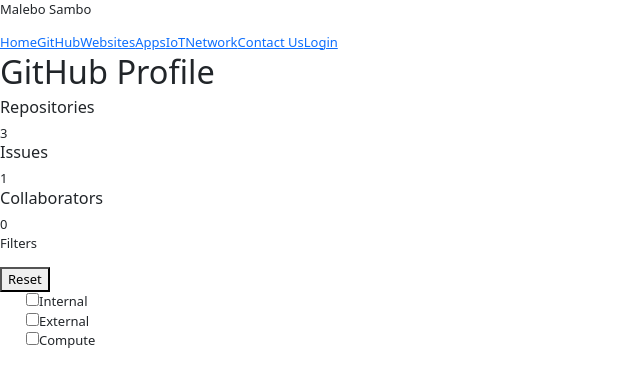
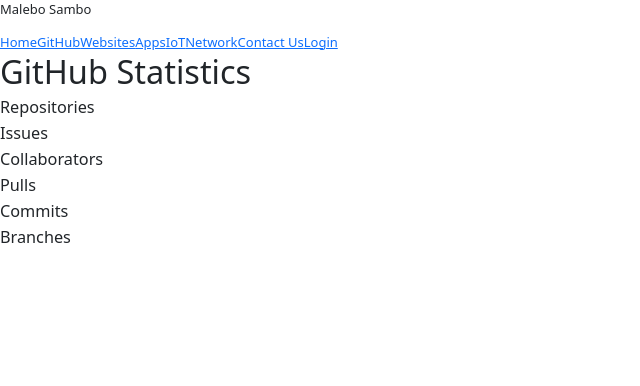
Before and after one commit to malebosambo/portfolio, a React (Create React App) app: page /github in a window 1280 px wide. Shown: the top 386 px of the page, without its empty margins (0-640 px from the left). Built offline with nearby package versions, Linux system fonts and the light colour scheme.

Commit message:
Update githubProfile.js

```diff
--- a/src/features/githubProfile.js
+++ b/src/features/githubProfile.js
@@ -12,31 +12,22 @@ class Github extends Component {
     return (
       <div>
 
-        <h1>GitHub Profile</h1>
+        <h1>GitHub Statistics</h1>
 
         <div className='GithubProfile_Stats'>
-          <div>
-            <h5>Repositories</h5><span>{this.state.repositories}</span>
-          </div>
-          <div>
-            <h5>Issues</h5><span>{this.state.issues}</span>
-          </div>
-          <div>
-            <h5>Collaborators</h5><span>{this.state.collaborators}</span>
-          </div>
-        </div>
 
-        <div>
-          <div className="Github_Filters">
-            <p>Filters</p><button>Reset</button>
-            <ul>
-              <li><input type="checkbox" id="internal" name="internal" value="internal" /><label htmlFor="internal">Internal</label></li>
-              <li><input type="checkbox" id="external" name="external" value="external" /><label htmlFor="external">External</label></li>
-              <li><input type="checkbox" id="compute" name="compute" value="compite" /><label htmlFor="compute">Compute</label></li>
-            </ul>
-          </div>
-          <div className="Github_Repos">
-          </div>
+<div><h5>Repositories</h5></div>
+
+<div><h5>Issues</h5></div>
+
+<div><h5>Collaborators</h5></div>
+
+<div><h5>Pulls</h5></div>
+
+<div><h5>Commits</h5></div>
+
+<div><h5>Branches</h5></div>
+
         </div>
 
       </div>
```
